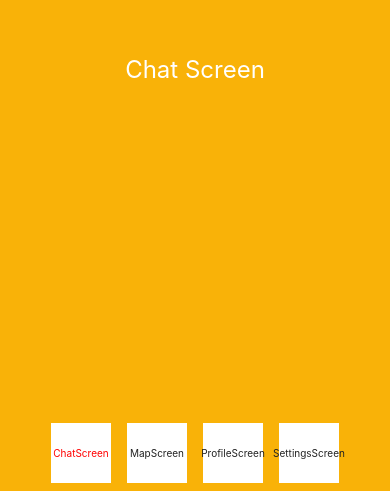
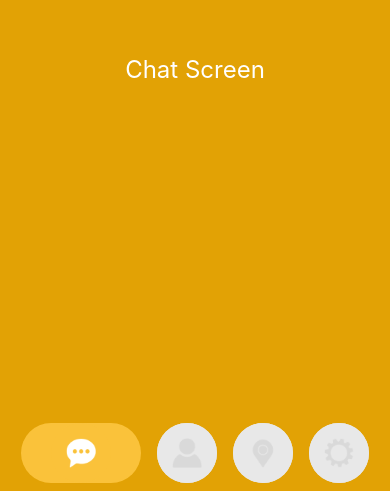
Before and after one commit to hernandezmarquina/TabNavigationCustom, a React Native app: screen /ChatScreen in a window 390 px wide. Shown: the part 353-844 px from the top of the page. Built offline with nearby package versions, Linux system fonts and the light colour scheme.

Commit message:
Add custom TabView

```diff
--- a/App.tsx
+++ b/App.tsx
@@ -37,8 +37,8 @@ function App(): JSX.Element {
         screenOptions={screenOptions}
         tabBar={props => <CustomTabBar {...props} />}>
         <Tab.Screen name="ChatScreen" component={ChatScreen} />
+        <Tab.Screen name="ProfileScreen" component={ProfileScreen} />
         <Tab.Screen name="MapScreen" component={MapScreen} />
-        <Tab.Screen name="ProfileScreen" component={ProfileScreen} />
         <Tab.Screen name="SettingsScreen" component={SettingsScreen} />
       </Tab.Navigator>
     </NavigationContainer>
--- a/src/screens/ChatScreen.tsx
+++ b/src/screens/ChatScreen.tsx
@@ -5,7 +5,7 @@ import styles from '../../Styles';
 
 const ChatScreen = () => {
   return (
-    <View style={[styles.container, {backgroundColor: '#F9B208'}]}>
+    <View style={[styles.container, {backgroundColor: '#e2a205'}]}>
       <Text style={styles.title}>Chat Screen</Text>
     </View>
   );
--- a/src/screens/MapScreen.tsx
+++ b/src/screens/MapScreen.tsx
@@ -5,7 +5,7 @@ import styles from '../../Styles';
 
 const MapScreen = () => {
   return (
-    <View style={[styles.container, {backgroundColor: '#D21312'}]}>
+    <View style={[styles.container, {backgroundColor: '#bb1110'}]}>
       <Image style={styles.img} source={require('../../assets/map.jpg')} />
     </View>
   );
--- a/src/screens/ProfileScreen.tsx
+++ b/src/screens/ProfileScreen.tsx
@@ -5,7 +5,7 @@ import styles from '../../Styles';
 
 const ProfileScreen = () => {
   return (
-    <View style={[styles.container, {backgroundColor: '#03C988'}]}>
+    <View style={[styles.container, {backgroundColor: '#03b077'}]}>
       <Text style={styles.title}>Profile Screen</Text>
     </View>
   );
--- a/src/screens/SettingsScreen.tsx
+++ b/src/screens/SettingsScreen.tsx
@@ -5,7 +5,7 @@ import styles from '../../Styles';
 
 const SettingsScreen = () => {
   return (
-    <View style={[styles.container, {backgroundColor: '#A31ACB'}]}>
+    <View style={[styles.container, {backgroundColor: '#9117b4'}]}>
       <Text style={styles.title}>Settings Screen</Text>
     </View>
   );
--- a/src/screens/components/CustomTabBar.tsx
+++ b/src/screens/components/CustomTabBar.tsx
@@ -1,16 +1,15 @@
 import React from 'react';
 import {BottomTabBarProps} from '@react-navigation/bottom-tabs';
-import {StyleSheet, Text, TouchableOpacity, View} from 'react-native';
+import {StyleSheet, View} from 'react-native';
+import TabView from './TabView';
 
 const CustomTabBar = (props: BottomTabBarProps) => {
   return (
     <View style={styles.tabsContainer}>
       {props.state.routes.map((route, index) => {
-        const label = route.name;
-
         const isFocused = props.state.index === index;
 
-        const onPress = () => {
+        const onTabPressed = () => {
           const event = props.navigation.emit({
             type: 'tabPress',
             target: route.key,
@@ -23,14 +22,11 @@ const CustomTabBar = (props: BottomTabBarProps) => {
         };
 
         return (
-          <TouchableOpacity
-            key={route.name}
-            onPress={onPress}
-            style={styles.tabContainer}>
-            <Text style={[styles.tabText, {color: isFocused ? 'red' : '#222'}]}>
-              {label}
-            </Text>
-          </TouchableOpacity>
+          <TabView
+            routeName={route.name}
+            active={isFocused}
+            onTabPressed={onTabPressed}
+          />
         );
       })}
     </View>
@@ -47,17 +43,6 @@ const styles = StyleSheet.create({
     right: 0,
     bottom: 8,
   },
-  tabContainer: {
-    height: 60,
-    width: 60,
-    justifyContent: 'center',
-    alignItems: 'center',
-    backgroundColor: 'white',
-    marginHorizontal: 8,
-  },
-  tabText: {
-    fontSize: 10,
-  },
 });
 
 export default CustomTabBar;
--- /dev/null
+++ b/src/screens/components/TabView.tsx
@@ -0,0 +1,108 @@
+/* eslint-disable react-hooks/exhaustive-deps */
+import React, {useEffect} from 'react';
+import {Image, StyleSheet, TouchableOpacity} from 'react-native';
+import Animated, {
+  useSharedValue,
+  useAnimatedStyle,
+  withSpring,
+} from 'react-native-reanimated';
+import {
+  chat,
+  chatWhite,
+  user,
+  userWhite,
+  map,
+  mapWhite,
+  settings,
+  settingsWhite,
+} from '../../../assets';
+
+interface ITabViewProps {
+  active: boolean;
+  routeName: string;
+  onTabPressed?: () => void;
+}
+
+const getTabColor = (routeName: string) => {
+  switch (routeName) {
+    case 'ChatScreen':
+      return '#fac23a';
+    case 'MapScreen':
+      return '#ea1514';
+    case 'ProfileScreen':
+      return '#04e299';
+    case 'SettingsScreen':
+      return '#bd33e5';
+    default:
+      return '#fbc953';
+  }
+};
+
+const getTabIcon = (routeName: string, isActive: boolean) => {
+  switch (routeName) {
+    case 'ChatScreen':
+      return isActive ? chatWhite : chat;
+    case 'MapScreen':
+      return isActive ? mapWhite : map;
+    case 'ProfileScreen':
+      return isActive ? userWhite : user;
+    case 'SettingsScreen':
+      return isActive ? settingsWhite : settings;
+    default:
+      break;
+  }
+};
+
+const width = 60;
+const height = 60;
+
+const TabView = (props: ITabViewProps) => {
+  const animatedWidth = useSharedValue(width);
+  const activeTabWidth = width * 2;
+  const tabIcon = getTabIcon(props.routeName, props.active);
+
+  useEffect(() => {
+    animateTab();
+  }, [props.active]);
+
+  const animateTab = () => {
+    animatedWidth.value = props.active ? activeTabWidth : width;
+  };
+
+  const tabStyle = {
+    width,
+    height,
+    backgroundColor: props.active ? getTabColor(props.routeName) : '#E8E8E8',
+    borderRadius: height / 2,
+  };
+
+  const animatedStyles = useAnimatedStyle(() => {
+    return {
+      width: withSpring(animatedWidth.value),
+    };
+  });
+
+  return (
+    <Animated.View style={[styles.container, tabStyle, animatedStyles]}>
+      <TouchableOpacity
+        style={[styles.container, tabStyle]}
+        onPress={props.onTabPressed}>
+        <Image style={styles.iconStyle} source={tabIcon} />
+      </TouchableOpacity>
+    </Animated.View>
+  );
+};
+
+const styles = StyleSheet.create({
+  container: {
+    justifyContent: 'center',
+    alignItems: 'center',
+    marginHorizontal: 8,
+  },
+  iconStyle: {
+    height: height * 0.5,
+    width: width * 0.5,
+  },
+});
+
+export default TabView;
```
